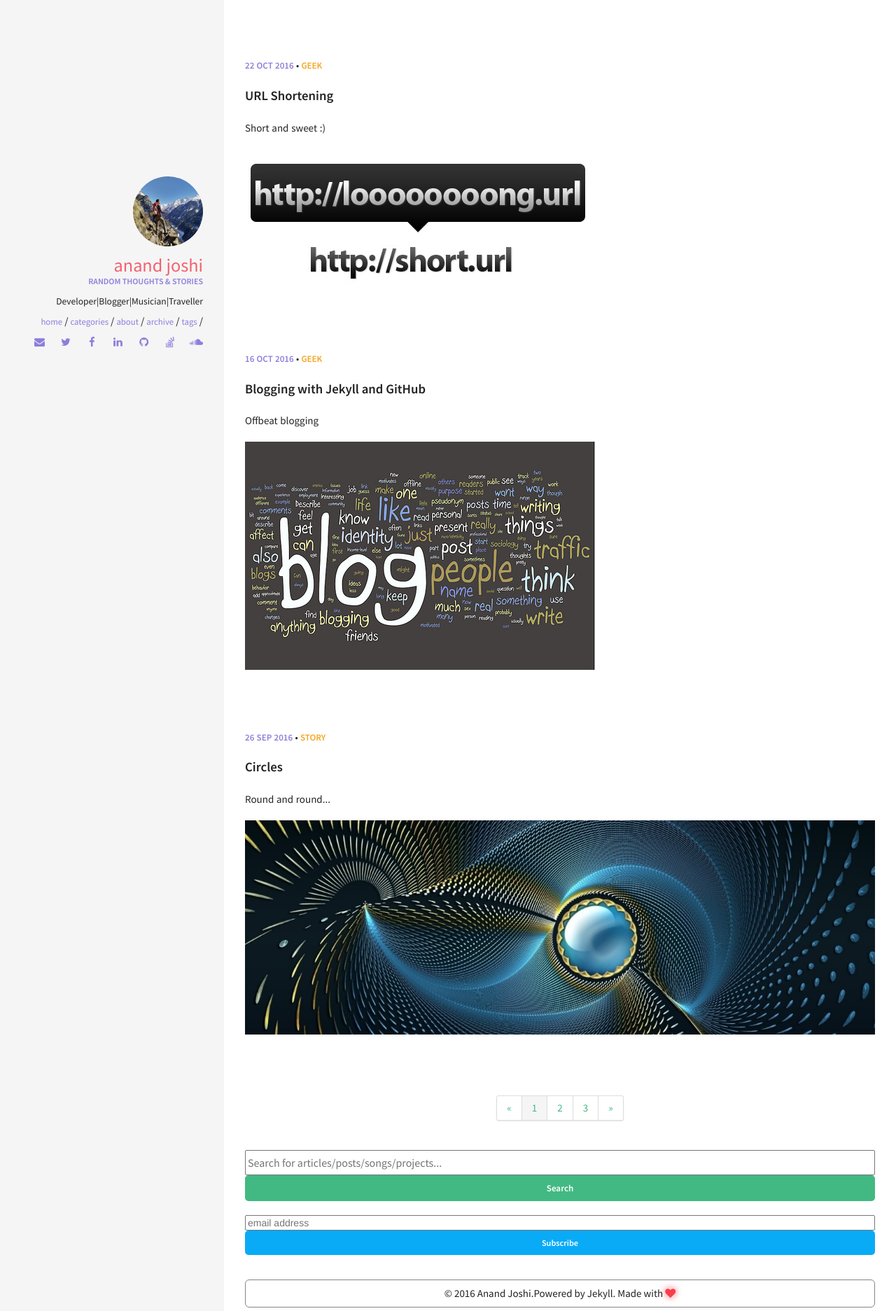
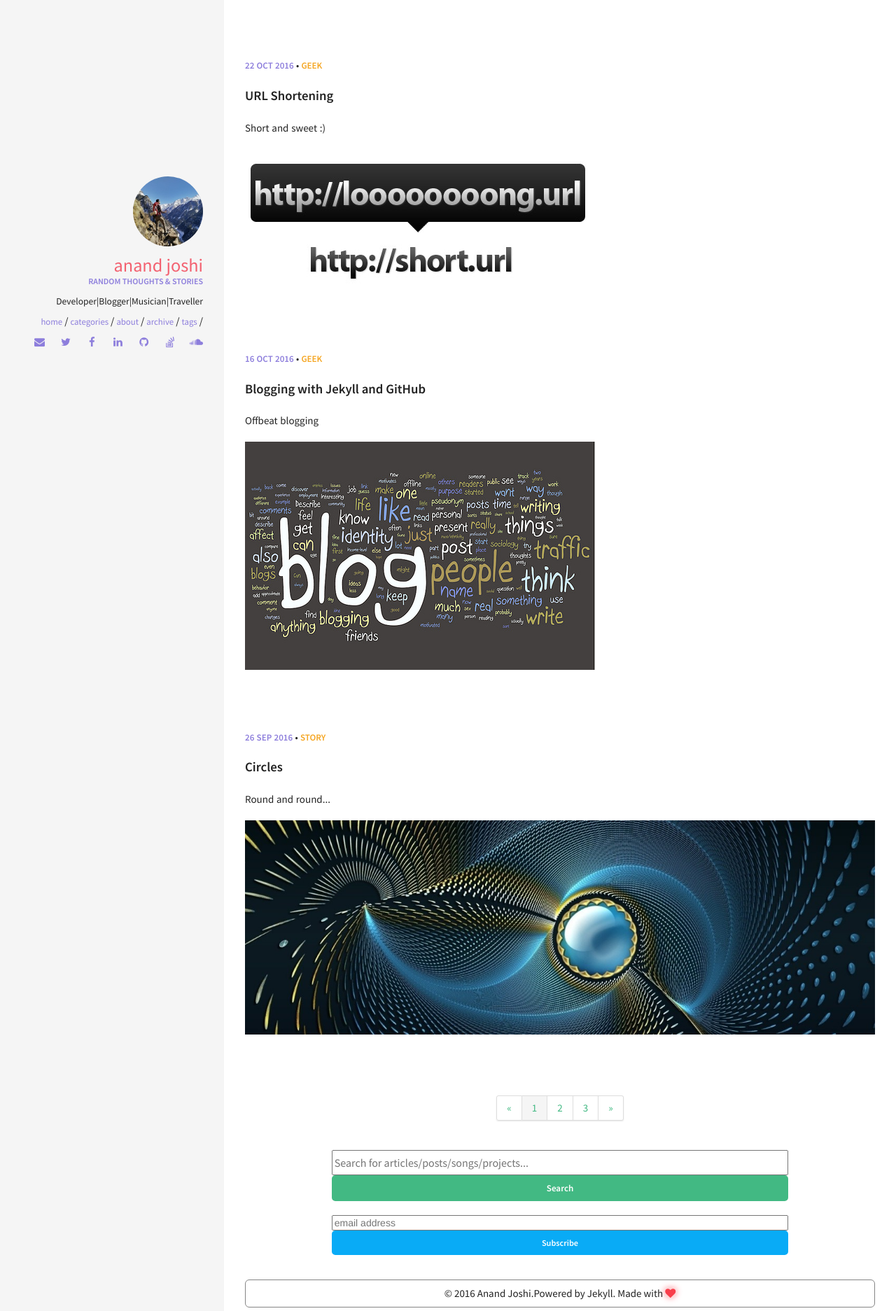
Before and after one commit to anandjoshi91/anandjoshi91.github.io, a Jekyll site: the page built from index.html, in a window 1280 px wide. Shown: the part 1040-2913 px from the top of the page at 70% size. Built offline with Jekyll 4.4.1, drawn with Linux system fonts in a browser that asks for light colours; the list of posts is cut into pages by our own code; comment, search, counter and statistics services are not loaded.

Commit message:
Fix search and subscribe bar

```diff
--- a/_includes/mailchimp.html
+++ b/_includes/mailchimp.html
@@ -1,3 +1,4 @@
+ <div class="col-sm-3">
     <!-- Begin MailChimp Signup Form -->
     <link href="//cdn-images.mailchimp.com/embedcode/horizontal-slim-10_7.css" rel="stylesheet" type="text/css">
     <style type="text/css">
@@ -17,5 +18,5 @@
         </div>
     </form>
     </div>
-
+</div>
     <!--End mc_embed_signup-->
--- a/_includes/searchform.html
+++ b/_includes/searchform.html
@@ -1,3 +1,4 @@
+<div class="col-sm-3">
 	<div id="search" align="center" style="margin-top:20px;">
 	  <form role="search" method="get" action="{{site.baseurl}}/search/" class="form-inline">
 	     <div class="form-group">
@@ -7,3 +8,4 @@
 	     </div>
 	  </form>
 	</div>
+</div>
--- a/index.html
+++ b/index.html
@@ -112,6 +112,9 @@ layout: default
 
 <br>
 
-{% include searchform.html %}
-
-{% include mailchimp.html %}
+<div class="container">
+  <div class="row">
+    {% include searchform.html %}
+    {% include mailchimp.html %}
+  </div>
+</div>
```
Lines whose indentation alone changed are shown as unchanged.
